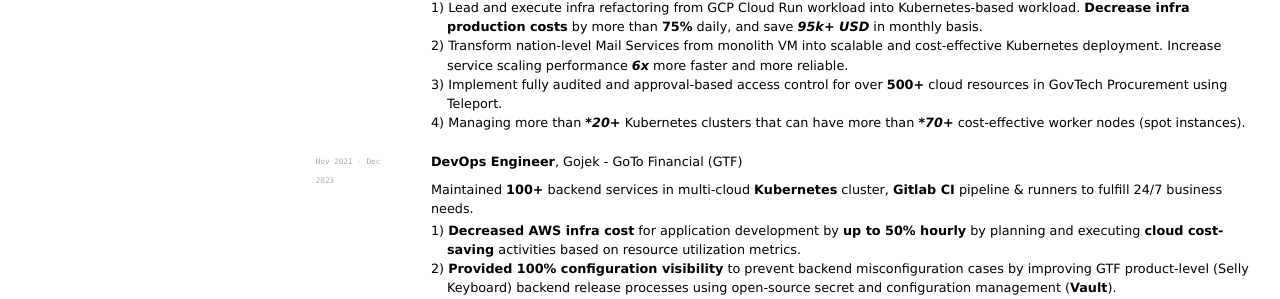
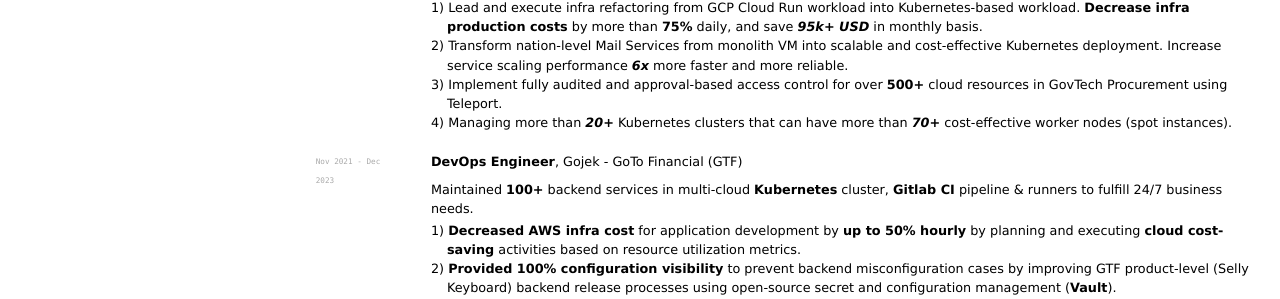
Before and after one commit to doctor500/cv, a Jekyll site: the page built from index.md, in a window 1280 px wide and 900 px high, scrolled down 451 px. Shown: the part 145-444 px from the top of the window. Built offline with Jekyll 4.4.1, drawn with Linux system fonts in a browser that asks for light colours.

Commit message:
Revert "Chore: fix pagebreak"

```diff
--- a/index.md
+++ b/index.md
@@ -39,9 +39,9 @@ Government Technology (GovTech) Procurement is one of the tribes that is rapidly
 - 1) Lead and execute infra refactoring from GCP Cloud Run workload into Kubernetes-based workload. **Decrease infra production costs** by more than **75%** daily, and save *95k+ USD* in monthly basis.
 - 2) Transform nation-level Mail Services from monolith VM into scalable and cost-effective Kubernetes deployment. Increase service scaling performance *6x* more faster and more reliable.
 - 3) Implement fully audited and approval-based access control for over **500+** cloud resources in GovTech Procurement using Teleport.
-- 4) Managing more than **20+* Kubernetes clusters that can have more than **70+* cost-effective worker nodes (spot instances).
+- 4) Managing more than *20+* Kubernetes clusters that can have more than *70+* cost-effective worker nodes (spot instances).
 
-<div style="page-break-after: always;"></div>
+
 
 
 `Nov 2021 - Dec 2023`
@@ -56,6 +56,7 @@ Maintained **100+** backend services in multi-cloud **Kubernetes** cluster, **Gi
 - 4) Optimize the **GCP Cloud SQL** Migration Process from **2 Hours to 15 minutes** by implementing the CDC mechanism using **GCP DMS**
 
 
+<div style="page-break-after: always;"></div>
 
 
 `Mar 2020 - Oct 2021`
```
